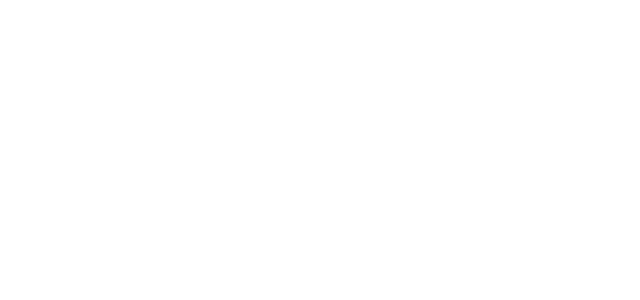
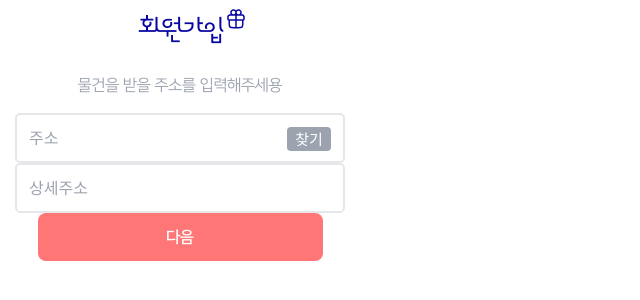
Before and after one commit to sun-mart-egg/funding-gift, a React (Vite) app in the folder FE/: page / in a window 1280 px wide. Shown: the top 300 px of the page, without its empty margins (0-640 px from the left). Built offline with nearby package versions, Linux system fonts and the light colour scheme.

Commit message:
[FE][Feat] #S10P22D201-92 #done 회원가입 페이지 초기설정

```diff
--- a/FE/src/App.jsx
+++ b/FE/src/App.jsx
@@ -1,8 +1,10 @@
+import Signup from "./components/Login/Signup.jsx"
+
 function App() {
 
   return (
     <>
-
+      <Signup />
     </>
   )
 }
--- /dev/null
+++ b/FE/src/components/Login/Signup.jsx
@@ -0,0 +1,25 @@
+// 이미지 import
+import SignupLogo from './signupLogo.png'
+
+
+function Signup() {
+    return (
+        <div className=" flex flex-col items-center mt-1 w-[360px] h-[640px] bg-white">
+            <img src={SignupLogo} alt="회원가입로고" className=" top-[60px]" />
+            <p className=' text-gray-400 m-4 font-cusFont3'>물건을 받을 주소를 입력해주세용</p>
+
+            <div className=' flex flex-row justify-between w-[330px] h-[50px] border-[2.5px] rounded-[5px] p-3'>
+                <input type="text" placeholder="주소" />
+                <button className=' w-[44px] h-[24px] rounded bg-gray-400 text-white text-[15px]'>찾기</button>
+            </div>
+
+            <div className=' flex flex-row justify-between w-[330px] h-[50px] border-[2.5px] rounded-[5px] p-3'>
+                <input type="text" placeholder='상세주소' />
+            </div>
+
+            <button className=' w-[285px] h-[48px] font-cusFont2 text-white rounded-lg bg-cusColor3'>다음</button>
+        </div>
+    )
+}
+
+export default Signup;
```
Also changed, not shown: FE/src/components/Login/signupLogo.png (added).
